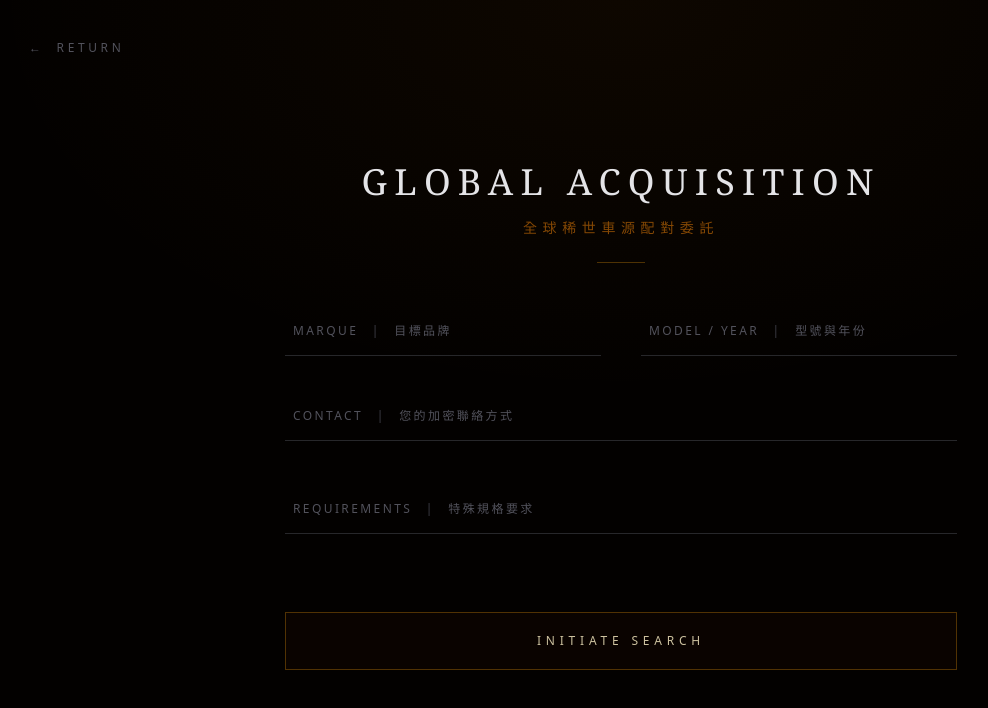
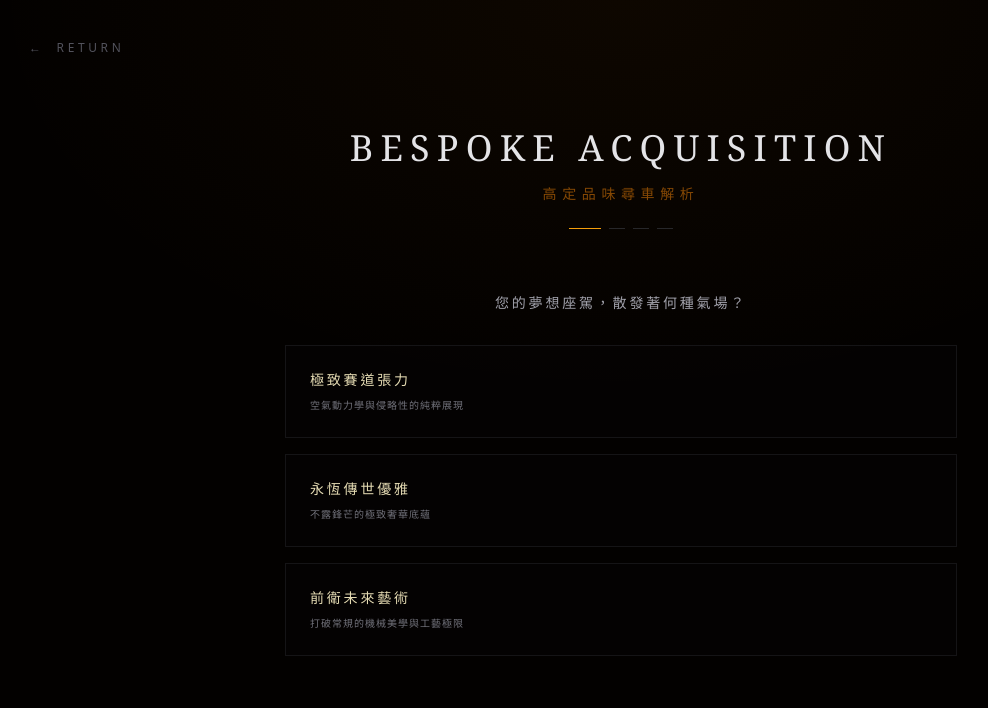
Before and after one commit to charles2006hk-hash/gold-land-hk, a Next.js app: page /global-find in a window 1280 px wide. Shown: the top 708 px of the page, without its empty margins (19-1007 px from the left). Built offline with nearby package versions, Linux system fonts and the light colour scheme.

Commit message:
Refactor GlobalFind component for improved functionality

```diff
--- a/src/app/global-find/page.js
+++ b/src/app/global-find/page.js
@@ -1,23 +1,61 @@
-"use client"; // 啟用客戶端互動
+"use client";
 
 import Link from 'next/link';
-import { useState } from 'react';
+import { useState, useEffect } from 'react';
 
 export default function GlobalFind() {
-  const [status, setStatus] = useState('idle'); // idle, loading, success
+  const [step, setStep] = useState(1);
+  const [selections, setSelections] = useState({ aura: '', texture: '', tone: '', contact: '' });
+  const [status, setStatus] = useState('idle'); // idle, analyzing, success
+  const [aiResponse, setAiResponse] = useState('');
+
+  // 步驟 1: 氣場/設計語彙
+  const auras = [
+    { id: 'track', label: '極致賽道張力', desc: '空氣動力學與侵略性的純粹展現' },
+    { id: 'elegance', label: '永恆傳世優雅', desc: '不露鋒芒的極致奢華底蘊' },
+    { id: 'avantgarde', label: '前衛未來藝術', desc: '打破常規的機械美學與工藝極限' }
+  ];
+
+  // 步驟 2: 觸感/材質
+  const textures = [
+    { id: 'carbon', label: '裸露碳纖維', desc: '輕量化與極致性能的專屬觸感' },
+    { id: 'leather', label: '大師級鞣革', desc: '頂級手工縫線與溫潤奢華包覆' },
+    { id: 'metal', label: '航太鈦合金', desc: '冰冷、精密且毫不妥協的工業美學' }
+  ];
+
+  const handleSelect = (category, value) => {
+    setSelections(prev => ({ ...prev, [category]: value }));
+    setTimeout(() => setStep(step + 1), 400); // 延遲一下讓點擊動畫播完
+  };
 
   const handleSubmit = (e) => {
     e.preventDefault();
-    setStatus('loading');
+    setStatus('analyzing');
 
-    // 模擬 2.5 秒的傳輸與建檔過程
+    // 模擬 AI 思考與生成過程
     setTimeout(() => {
+      generateAiResponse();
       setStatus('success');
-    }, 2500);
+    }, 3500);
+  };
+
+  // 模擬 AI 根據客戶品味給出的專業回覆
+  const generateAiResponse = () => {
+    const { aura, texture } = selections;
+    let response = '';
+
+    if (aura === 'track' || texture === 'carbon') {
+      response = "我感受到您對純粹速度與極致操控的渴望。這種對空氣動力學與輕量化的執著，完美契合 Pagani Utopia 的機械靈魂，或是 Ferrari 812 Competizione 那毫不妥協的賽道基因。我已經開始為您掃描全球隱藏的 Hypercar 資源。";
+    } else if (aura === 'elegance' || texture === 'leather') {
+      response = "您散發著對永恆奢華與靜謐空間的獨特品味。大師級工藝與從容不迫的優雅，讓我想起了 Rolls Royce Boat Tail 的傳世之美，或是 Bentley Mulliner 的專屬高定。我們的歐洲特派專員將為您鎖定這類極少流通的藝術品。";
+    } else {
+      response = "打破常規，追求未來的工業極致——這正是頂級藏家的靈魂。Bugatti 的 W16 引擎咆哮，或是 De Tomaso P72 的前衛線條，似乎正在呼喚您。我已將您的品味輪廓建立為加密尋車模型，即刻啟動全球配對。";
+    }
+    setAiResponse(response);
   };
 
   return (
-    <main className="flex min-h-screen flex-col items-center justify-center bg-[#030100] overflow-x-hidden font-sans relative selection:bg-amber-900/30 py-24 px-6">
+    <main className="flex min-h-screen flex-col items-center bg-[#030100] overflow-x-hidden font-sans relative selection:bg-amber-900/30 py-24 px-6">
 
       {/* 🌅 背景：頂部微弱的琥珀光 */}
       <div className={`absolute top-0 left-1/2 -translate-x-1/2 w-[100vw] h-[50vh] transition-all duration-1000 pointer-events-none ${status === 'success' ? 'bg-[radial-gradient(ellipse_at_top,rgba(217,119,6,0.15)_0%,rgba(0,0,0,0)_70%)]' : 'bg-[radial-gradient(ellipse_at_top,rgba(217,119,6,0.05)_0%,rgba(0,0,0,0)_70%)]'}`}></div>
@@ -28,68 +66,117 @@ export default function GlobalFind() {
         <span>RETURN</span>
       </Link>
 
-      <div className="relative z-10 w-full max-w-2xl flex flex-col items-center min-h-[500px] justify-center mt-8">
+      <div className="relative z-10 w-full max-w-2xl flex flex-col items-center min-h-[600px] mt-8">
 
-        {/* 狀態：填寫表單 */}
-        <div className={`w-full flex flex-col items-center transition-all duration-700 absolute ${status === 'success' ? 'opacity-0 -translate-y-8 pointer-events-none' : 'opacity-100 translate-y-0'}`}>
+        {/* 標題區 (僅在表單階段顯示) */}
+        <div className={`w-full flex flex-col items-center transition-all duration-700 ${status !== 'idle' ? 'opacity-0 -translate-y-8 hidden' : 'opacity-100'}`}>
           <h1 className="font-serif font-extralight text-3xl md:text-4xl tracking-[0.2em] text-zinc-200 mb-4 text-center">
-            GLOBAL ACQUISITION
+            BESPOKE ACQUISITION
           </h1>
           <p className="text-amber-600/60 text-xs md:text-sm tracking-[0.4em] mb-6 font-light text-center">
-            全球稀世車源配對委託
+            高定品味尋車解析
           </p>
-          <div className="w-12 h-[1px] bg-amber-500/30 mb-12"></div>
 
-          <form onSubmit={handleSubmit} className="w-full flex flex-col gap-10">
-            <div className="grid grid-cols-1 md:grid-cols-2 gap-10">
-              <div className="relative group">
-                <input type="text" required disabled={status === 'loading'} className="w-full bg-transparent border-b border-zinc-800 py-3 px-2 text-amber-100/90 text-sm tracking-[0.15em] focus:outline-none focus:border-amber-500/50 transition-colors peer disabled:opacity-50" placeholder=" " />
-                <label className="absolute left-2 top-3 text-zinc-600 text-xs tracking-[0.2em] transition-all peer-focus:-top-5 peer-focus:text-[10px] peer-focus:text-amber-500/70 peer-valid:-top-5 peer-valid:text-[10px] peer-valid:text-amber-500/50 pointer-events-none">
-                  MARQUE <span className="mx-2 font-thin text-zinc-700">|</span> 目標品牌
-                </label>
-              </div>
-              <div className="relative group">
-                <input type="text" required disabled={status === 'loading'} className="w-full bg-transparent border-b border-zinc-800 py-3 px-2 text-amber-100/90 text-sm tracking-[0.15em] focus:outline-none focus:border-amber-500/50 transition-colors peer disabled:opacity-50" placeholder=" " />
-                <label className="absolute left-2 top-3 text-zinc-600 text-xs tracking-[0.2em] transition-all peer-focus:-top-5 peer-focus:text-[10px] peer-focus:text-amber-500/70 peer-valid:-top-5 peer-valid:text-[10px] peer-valid:text-amber-500/50 pointer-events-none">
-                  MODEL / YEAR <span className="mx-2 font-thin text-zinc-700">|</span> 型號與年份
-                </label>
+          {/* 進度條 */}
+          <div className="flex gap-2 mb-16">
+            {[1, 2, 3, 4].map(i => (
+              <div key={i} className={`h-[1px] transition-all duration-500 ${step >= i ? 'w-8 bg-amber-500' : 'w-4 bg-zinc-800'}`}></div>
+            ))}
+          </div>
+
+          {/* 互動表單區域 */}
+          <div className="w-full relative min-h-[300px]">
+
+            {/* 步驟 1: 氣場選擇 */}
+            <div className={`absolute inset-0 transition-all duration-700 ${step === 1 ? 'opacity-100 translate-x-0 z-10' : 'opacity-0 -translate-x-8 pointer-events-none'}`}>
+              <h2 className="text-zinc-400 text-sm tracking-[0.2em] font-light text-center mb-8">您的夢想座駕，散發著何種氣場？</h2>
+              <div className="flex flex-col gap-4">
+                {auras.map(option => (
+                  <button key={option.id} onClick={() => handleSelect('aura', option.id)} className="w-full p-6 border border-zinc-800/50 bg-zinc-900/10 hover:bg-amber-900/10 hover:border-amber-500/30 transition-all duration-500 text-left group">
+                    <h3 className="text-amber-100/90 text-sm tracking-[0.2em] mb-2 font-light group-hover:text-amber-400 transition-colors">{option.label}</h3>
+                    <p className="text-zinc-500 text-[10px] tracking-[0.1em]">{option.desc}</p>
+                  </button>
+                ))}
               </div>
             </div>
 
-            <div className="relative group">
-              <input type="text" required disabled={status === 'loading'} className="w-full bg-transparent border-b border-zinc-800 py-3 px-2 text-amber-100/90 text-sm tracking-[0.15em] focus:outline-none focus:border-amber-500/50 transition-colors peer disabled:opacity-50" placeholder=" " />
-              <label className="absolute left-2 top-3 text-zinc-600 text-xs tracking-[0.2em] transition-all peer-focus:-top-5 peer-focus:text-[10px] peer-focus:text-amber-500/70 peer-valid:-top-5 peer-valid:text-[10px] peer-valid:text-amber-500/50 pointer-events-none">
-                CONTACT <span className="mx-2 font-thin text-zinc-700">|</span> 您的加密聯絡方式
-              </label>
+            {/* 步驟 2: 材質選擇 */}
+            <div className={`absolute inset-0 transition-all duration-700 ${step === 2 ? 'opacity-100 translate-x-0 z-10' : (step < 2 ? 'opacity-0 translate-x-8 pointer-events-none' : 'opacity-0 -translate-x-8 pointer-events-none')}`}>
+              <h2 className="text-zinc-400 text-sm tracking-[0.2em] font-light text-center mb-8">當指尖滑過內裝，您渴望何種觸感？</h2>
+              <div className="flex flex-col gap-4">
+                {textures.map(option => (
+                  <button key={option.id} onClick={() => handleSelect('texture', option.id)} className="w-full p-6 border border-zinc-800/50 bg-zinc-900/10 hover:bg-amber-900/10 hover:border-amber-500/30 transition-all duration-500 text-left group">
+                    <h3 className="text-amber-100/90 text-sm tracking-[0.2em] mb-2 font-light group-hover:text-amber-400 transition-colors">{option.label}</h3>
+                    <p className="text-zinc-500 text-[10px] tracking-[0.1em]">{option.desc}</p>
+                  </button>
+                ))}
+              </div>
             </div>
 
-            <div className="relative group mt-2">
-              <textarea required disabled={status === 'loading'} rows="1" className="w-full bg-transparent border-b border-zinc-800 py-3 px-2 text-amber-100/90 text-sm tracking-[0.1em] focus:outline-none focus:border-amber-500/50 transition-colors peer resize-none disabled:opacity-50" placeholder=" "></textarea>
-              <label className="absolute left-2 top-3 text-zinc-600 text-xs tracking-[0.2em] transition-all peer-focus:-top-5 peer-focus:text-[10px] peer-focus:text-amber-500/70 peer-valid:-top-5 peer-valid:text-[10px] peer-valid:text-amber-500/50 pointer-events-none">
-                REQUIREMENTS <span className="mx-2 font-thin text-zinc-700">|</span> 特殊規格要求
-              </label>
+            {/* 步驟 3: 色調選擇 */}
+            <div className={`absolute inset-0 transition-all duration-700 ${step === 3 ? 'opacity-100 translate-x-0 z-10' : (step < 3 ? 'opacity-0 translate-x-8 pointer-events-none' : 'opacity-0 -translate-x-8 pointer-events-none')}`}>
+              <h2 className="text-zinc-400 text-sm tracking-[0.2em] font-light text-center mb-8">屬於它的靈魂色調，是深邃還是耀眼？</h2>
+              <div className="grid grid-cols-2 gap-4">
+                {['深淵邃黑 / Abyss', '液態流銀 / Liquid Silver', '特製奢紅 / Rosso', '專屬客製 / Bespoke'].map(color => (
+                  <button key={color} onClick={() => handleSelect('tone', color)} className="p-8 border border-zinc-800/50 bg-zinc-900/10 hover:bg-amber-900/10 hover:border-amber-500/30 transition-all duration-500 text-center group flex items-center justify-center">
+                    <span className="text-amber-100/80 text-[10px] tracking-[0.2em] font-light group-hover:text-amber-400">{color}</span>
+                  </button>
+                ))}
+              </div>
             </div>
 
-            <button type="submit" disabled={status === 'loading'} className="mt-8 w-full py-5 bg-amber-950/10 border border-amber-500/30 text-amber-100/80 text-xs tracking-[0.4em] hover:bg-amber-900/30 hover:border-amber-500/60 transition-all duration-700 relative overflow-hidden group disabled:pointer-events-none">
-              <span className={`relative z-10 font-light transition-opacity duration-300 ${status === 'loading' ? 'opacity-50 animate-pulse' : 'opacity-100'}`}>
-                {status === 'loading' ? 'ENCRYPTING TRANSMISSION...' : 'INITIATE SEARCH'}
-              </span>
-            </button>
-          </form>
+            {/* 步驟 4: 聯絡資訊 */}
+            <div className={`absolute inset-0 transition-all duration-700 ${step === 4 ? 'opacity-100 translate-x-0 z-10' : 'opacity-0 translate-x-8 pointer-events-none'}`}>
+              <h2 className="text-zinc-400 text-sm tracking-[0.2em] font-light text-center mb-8">品味輪廓已建立。請留下聯絡方式，啟動 AI 管家分析。</h2>
+              <form onSubmit={handleSubmit} className="flex flex-col gap-10 mt-12">
+                <div className="relative group">
+                  <input type="text" required onChange={(e) => setSelections({...selections, contact: e.target.value})} className="w-full bg-transparent border-b border-zinc-800 py-3 px-2 text-amber-100/90 text-sm tracking-[0.15em] focus:outline-none focus:border-amber-500/50 transition-colors peer" placeholder=" " />
+                  <label className="absolute left-2 top-3 text-zinc-600 text-xs tracking-[0.2em] transition-all peer-focus:-top-5 peer-focus:text-[10px] peer-focus:text-amber-500/70 peer-valid:-top-5 peer-valid:text-[10px] peer-valid:text-amber-500/50 pointer-events-none">
+                    WHATSAPP / EMAIL <span className="mx-2 font-thin text-zinc-700">|</span> 專屬聯絡渠道
+                  </label>
+                </div>
+                <button type="submit" className="mt-4 w-full py-5 bg-amber-950/10 border border-amber-500/30 text-amber-100/80 text-xs tracking-[0.4em] hover:bg-amber-900/30 hover:border-amber-500/60 transition-all duration-700">
+                  INITIATE AI ANALYSIS
+                </button>
+              </form>
+            </div>
+          </div>
         </div>
 
-        {/* 狀態：送出成功動畫 */}
-        <div className={`w-full flex flex-col items-center transition-all duration-1000 delay-300 absolute ${status === 'success' ? 'opacity-100 translate-y-0' : 'opacity-0 translate-y-8 pointer-events-none'}`}>
+        {/* 狀態：AI 分析中 (Loading) */}
+        <div className={`w-full flex flex-col items-center justify-center transition-all duration-500 absolute top-1/2 -translate-y-1/2 ${status === 'analyzing' ? 'opacity-100 z-20' : 'opacity-0 pointer-events-none'}`}>
+           <div className="w-12 h-12 border border-amber-500/30 rotate-45 flex items-center justify-center relative mb-8 animate-pulse">
+            <div className="w-8 h-8 border border-amber-500/20 -rotate-45 flex items-center justify-center absolute animate-spin">
+              <div className="w-1 h-1 bg-amber-400 rounded-full"></div>
+            </div>
+          </div>
+          <p className="text-amber-500/70 text-xs tracking-[0.4em] font-light animate-pulse">
+            AI CONCIERGE IS ANALYZING YOUR PROFILE...
+          </p>
+        </div>
+
+        {/* 狀態：AI 專屬回覆與成功 (Success) */}
+        <div className={`w-full flex flex-col items-center transition-all duration-1000 delay-300 absolute top-0 ${status === 'success' ? 'opacity-100 translate-y-0 z-20' : 'opacity-0 translate-y-8 pointer-events-none'}`}>
           <div className="w-16 h-16 border border-amber-500/50 rounded-full flex items-center justify-center mb-8 shadow-[0_0_40px_rgba(217,119,6,0.2)]">
             <svg viewBox="0 0 24 24" className="w-6 h-6 fill-none stroke-amber-400 stroke-[1.5]">
               <path d="M20 6L9 17l-5-5" strokeDasharray="24" strokeDashoffset="0" className="animate-[dash_1s_ease-out_forwards]" />
             </svg>
           </div>
-          <h2 className="font-serif font-extralight text-2xl md:text-3xl tracking-[0.3em] text-amber-100 mb-6 text-center">
-            PROTOCOL INITIATED
+          <h2 className="font-serif font-extralight text-2xl md:text-3xl tracking-[0.3em] text-amber-100 mb-4 text-center">
+            PROFILE DECODED
           </h2>
-          <p className="text-zinc-400 text-sm tracking-[0.2em] font-light text-center leading-loose max-w-lg">
-            尋車協議已正式啟動。<br/>您的委託已加密傳送至金田汽車全球管家網絡。<br/>專屬負責人將於 24 小時內與您聯繫。
+          <p className="text-zinc-500 text-[10px] tracking-[0.3em] font-light mb-12">金田專屬 AI 管家分析報告</p>
+
+          {/* AI 對話框感 */}
+          <div className="bg-zinc-900/30 border border-zinc-800/50 p-8 md:p-10 relative">
+            <div className="absolute top-0 left-0 w-2 h-full bg-amber-600/30"></div>
+            <p className="text-zinc-300 text-sm md:text-base tracking-[0.15em] font-light leading-loose md:leading-loose">
+              "{aiResponse}"
+            </p>
+          </div>
+
+          <p className="mt-12 text-zinc-500 text-xs tracking-[0.2em] font-light text-center leading-loose">
+            您的品味檔案已加密傳送至金田汽車全球採購網絡。<br/>真人專屬管家將於 24 小時內與您聯繫。
           </p>
 
           <Link href="/" className="mt-16 text-amber-600/60 hover:text-amber-400 transition-colors duration-500 text-xs tracking-[0.3em] border-b border-amber-900/50 pb-1">
@@ -99,7 +186,6 @@ export default function GlobalFind() {
 
       </div>
 
-      {/* 隱藏的 SVG 繪製動畫 */}
       <style dangerouslySetInnerHTML={{__html: `
         @keyframes dash {
           from { stroke-dashoffset: 24; }
```
